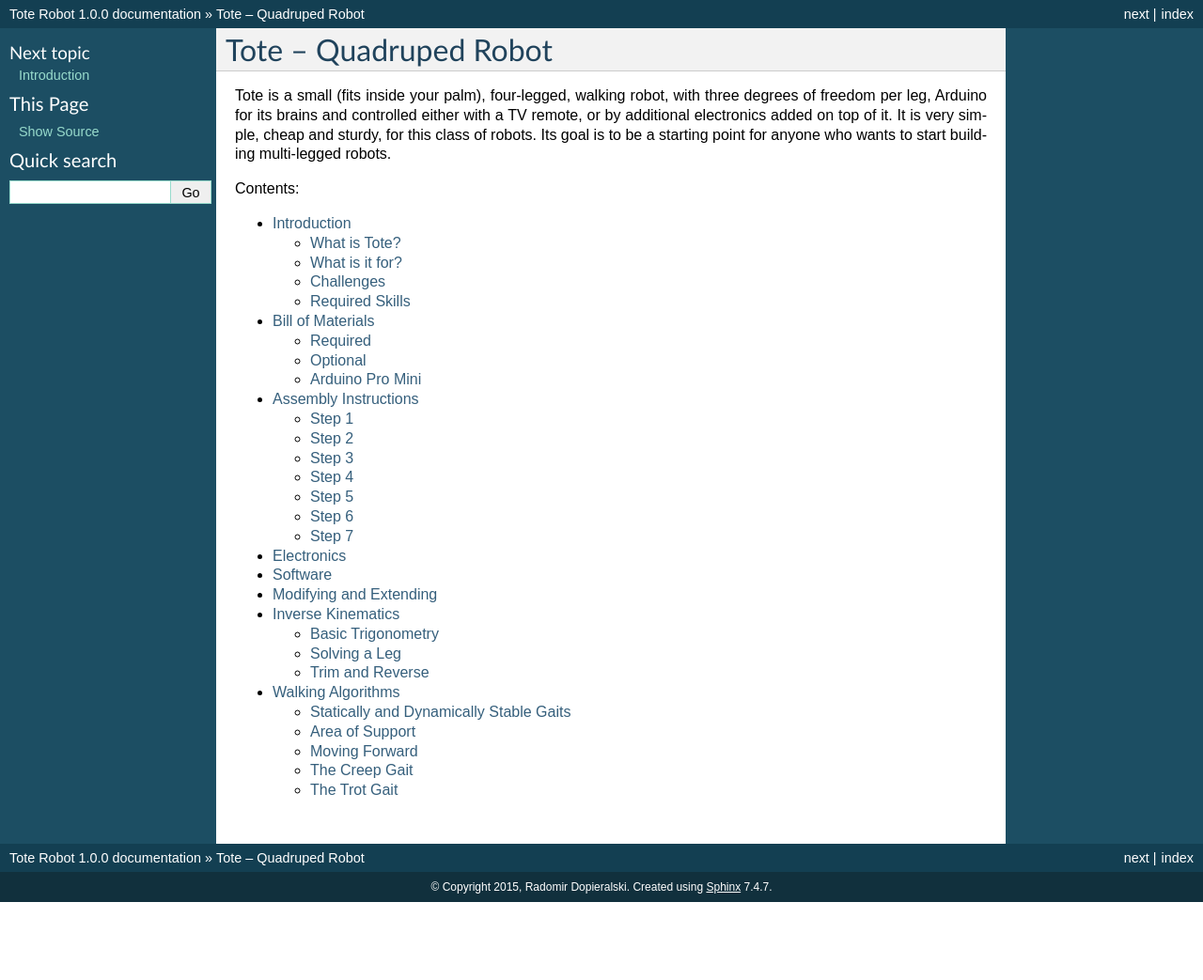
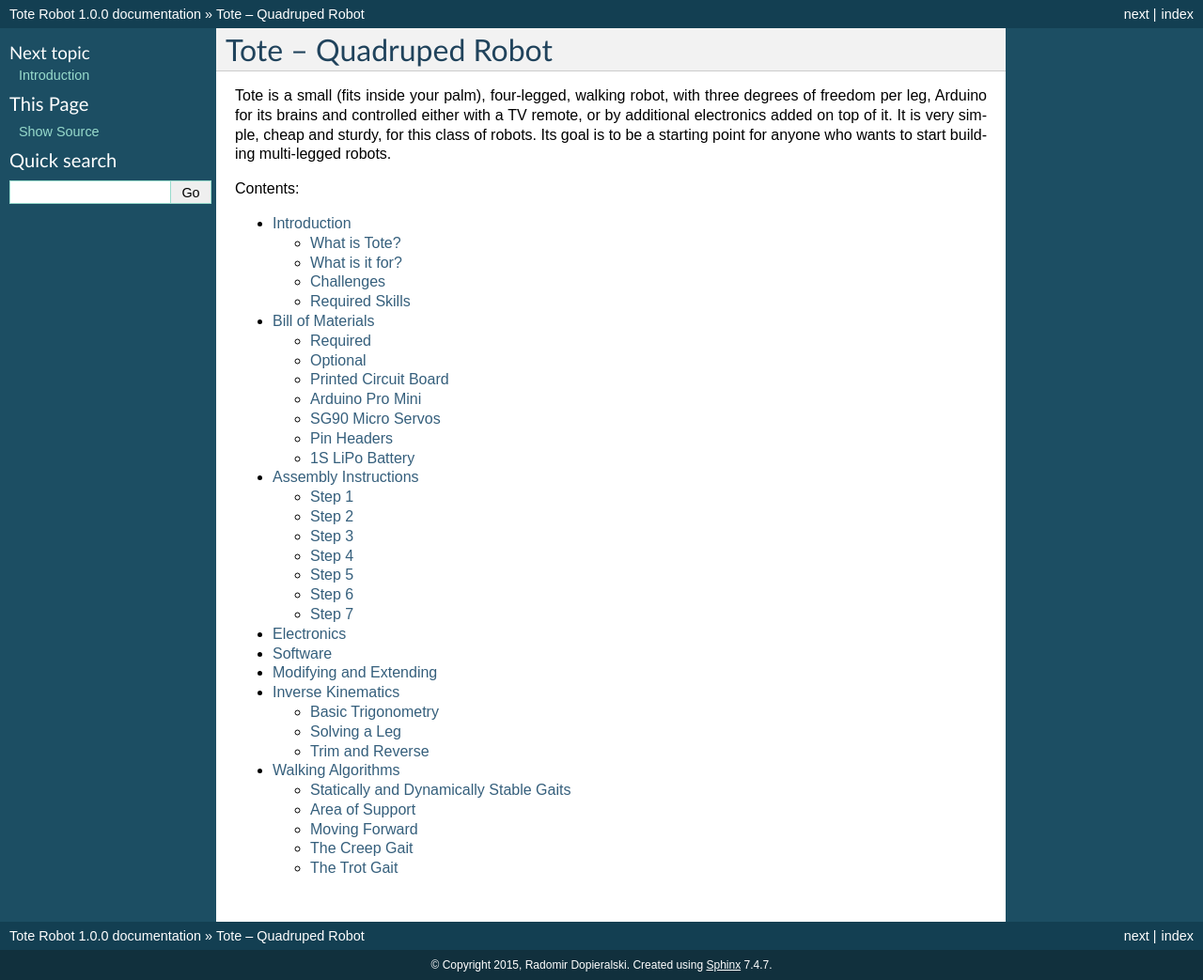
Before and after one commit to andrewsagio/tote, a Sphinx documentation site: the page built from doc/index.rst, in a window 1280 px wide. Shown: the whole page at 94% size. Built offline with Sphinx 7.4.7, drawn with Linux system fonts in a browser that asks for light colours; formulas are drawn with MathJax 3; before the commit the page ends 960 px from its top, so only the background shows below that; part of the change alters nothing that is shown.

```diff
--- a/doc/bom.rst
+++ b/doc/bom.rst
@@ -5,7 +5,7 @@ Required
 ========
    * Printed Circuit Board, the board design file is in the repository,
    * Arduino Pro Mini, 3.3V/8Mhz version,
-   * 12 SG90 micro Servos, with screws and plastic horns,
+   * 12 SG90 Micro Servos, with screws and plastic horns,
    * 2.54mm pin headers, with at least 38 pins total,
    * 3.7V 1S LiPo Battery (I used a 300mAh battery),
 
@@ -24,6 +24,27 @@ Optional
 At the time of writing, the required materials could be bought online for about
 $50 total, but it greatly depends on availability, amount, and quality you
 require. Also, shipping time.
+
+
+Printed Circuit Board
+=====================
+
+This is the only custom-made part of the robot. It's used to connect all the
+parts electrically and hold them together mechanically. The design files for
+the board are available in the repository_ in form of files for the Fritzing_
+program. You can use that program to open the files, optionally make any
+changes you want, and export them to whatever format you require. Then you can
+send your designs to a prototype board fabrication service and have them
+created for you. There are two versions of the board, single-layer ``pcb.fzz``
+and double-layer ``pcb2.fzz``. The double-layer one is preferred.
+
+If you don't have an access to a prototype board fabrication service, or don't
+want to use it, you can also create the board yourself, or even use a
+perma-board and make the connections with pieces of wire. This is not covered
+in this instruction, however.
+
+.. _repository: https://bitbucket.org/thesheep/tote
+
 
 Arduino Pro Mini
 ================
@@ -55,3 +76,49 @@ If you want to use sockets, you can also solder the two longer pin headers --
 those come on the bottom of the board, on the empty side. If you don't want the
 board to be removable from your robot, you can skip those and use them for the
 servo sockets instead.
+
+
+SG90 Micro Servos
+=================
+
+Those micro servomechanisms are commonly used in radio-controlled toys and
+models, which makes them easily available and cheap. We will need 12 of them,
+so the price is really important here. The specific SG90 model was chosen
+because it's the cheapest currently available. You can replace it with any
+other nine gram servomechanism instead.
+
+Each servo comes with a set of plastic horns (single, double and cross-shaped),
+as well with three screws (one small and two larger). We will need those to
+build our robot's legs. This way you don't need any additional mechanical
+parts.
+
+Be careful when you are moving the servos by hand, they are not designed for
+that and it's very easy to break one of the plastic gears inside them doing
+that. Such a "stripped" servo is useless for our needs and has to be replaced.
+
+
+Pin Headers
+===========
+
+Those are the same as the ones you get with the Pro Mini. In fact, if you are
+not using sockets, you can use them. But that's only 24 pins, and you will need
+a total of 38 pins, so you need to get more. You can buy them easily at any
+electronics parts shop. Don't worry about their exact lengths, you will break
+them into the lengths that you need.
+
+
+1S LiPo Battery
+===============
+
+Your robot will need some kind of power source. We can't use regular batteries
+(alkaline or rechargeable), because they are way too heavy for our robot.
+Remember, that the robot has to be able to carry its own weight on those legs.
+That's why we will use a much lighter LiPo battery. You should be able to buy
+one easily in an electronics parts shop, a hobby remote-control models shop, or
+you can even use an battery from an old cellphone. Just make sure it's small
+and light and has only one cell, that is, has voltage of 3.7V.
+
+Be careful when handling such batteries. Unlike the regular alkaline batteries,
+they are very sensitive to mishandling. Damaging them mechanically,
+overcharging or even short-circuiting them can make them explode and release
+toxic chemicals.
```
Also changed, not shown: 4 other files.
